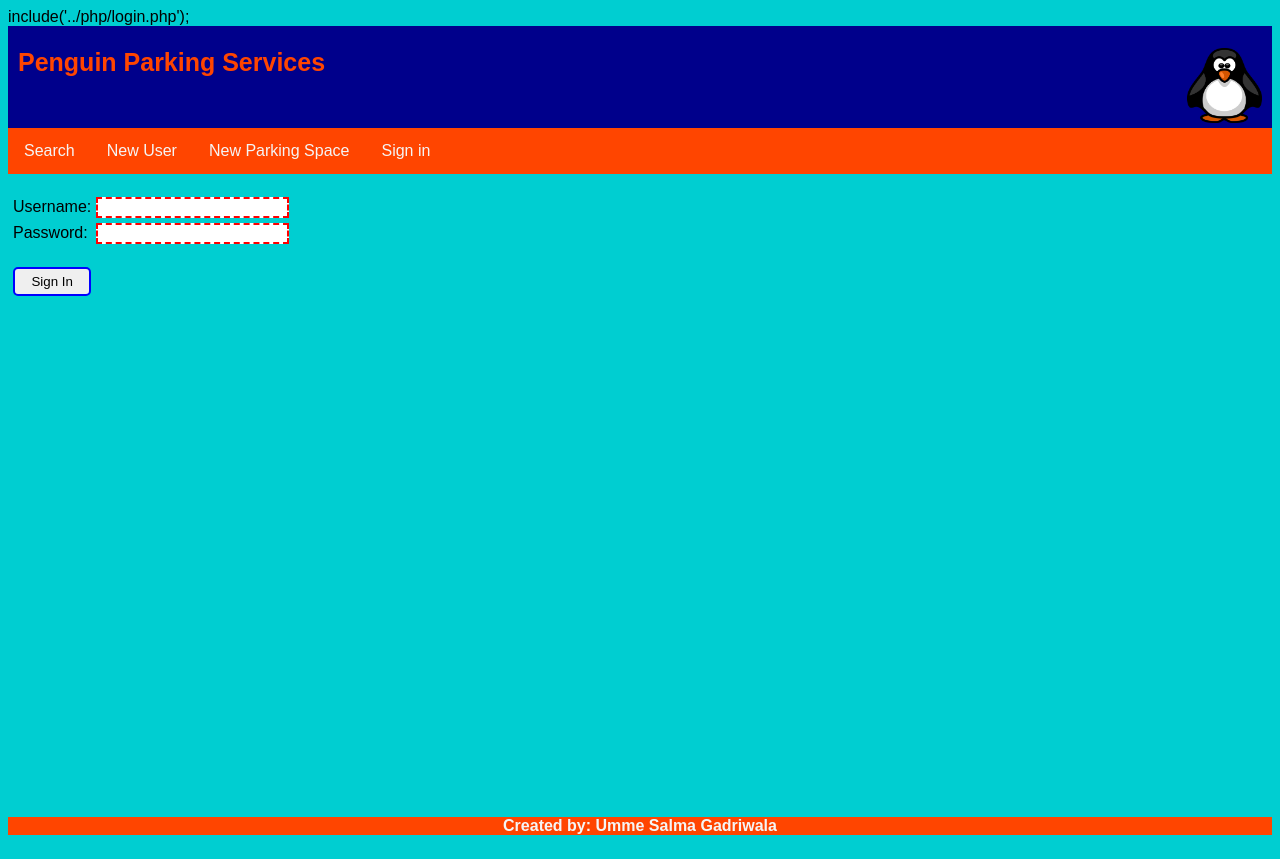
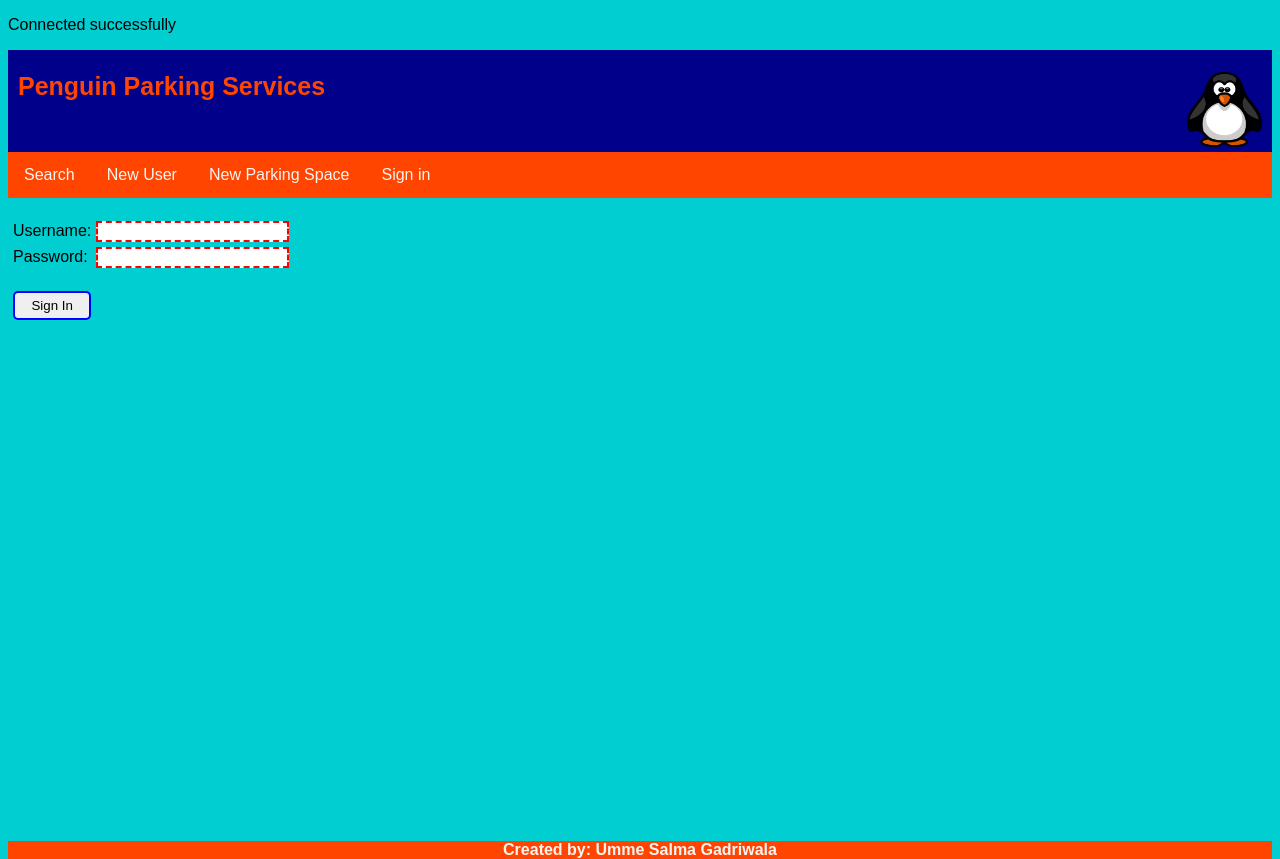
Before and after one commit to ummesalma-gadriwala/penguin-parking, a PHP site: page / in a window 1280 px wide. Before the commit the page ends 835 px from the top, so only its background shows below. Run offline with PHP 8.4, Linux system fonts and the light colour scheme.

Commit message:
misplaced include

```diff
--- a/src/index.php
+++ b/src/index.php
@@ -1,10 +1,10 @@
 <!DOCTYPE html>
-include('../php/login.php');
+<?php include('../php/login.php'); ?>
 <html>
 <head>
     <meta charset="utf-8" />
     <meta http-equiv="X-UA-Compatible" content="IE=edge">
-    <title>New User</title>
+    <title>Penguin Parking</title>
     <meta name="viewport" content="width=device-width, initial-scale=1">
     <link rel="icon" type="image/png" href="../media/favicon.png">
     <link rel="stylesheet" type="text/css" media="screen" href="../css/main.css" />
```
